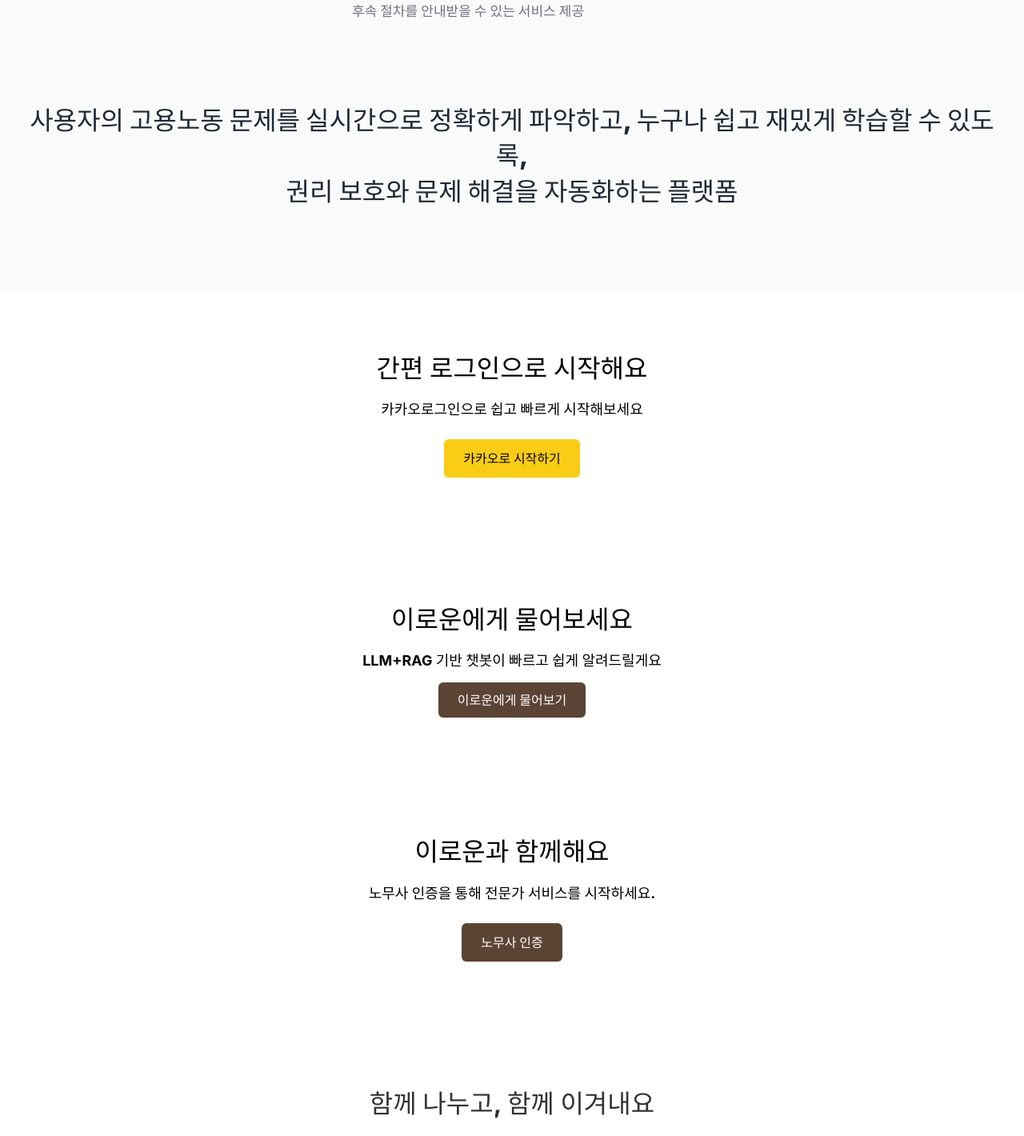
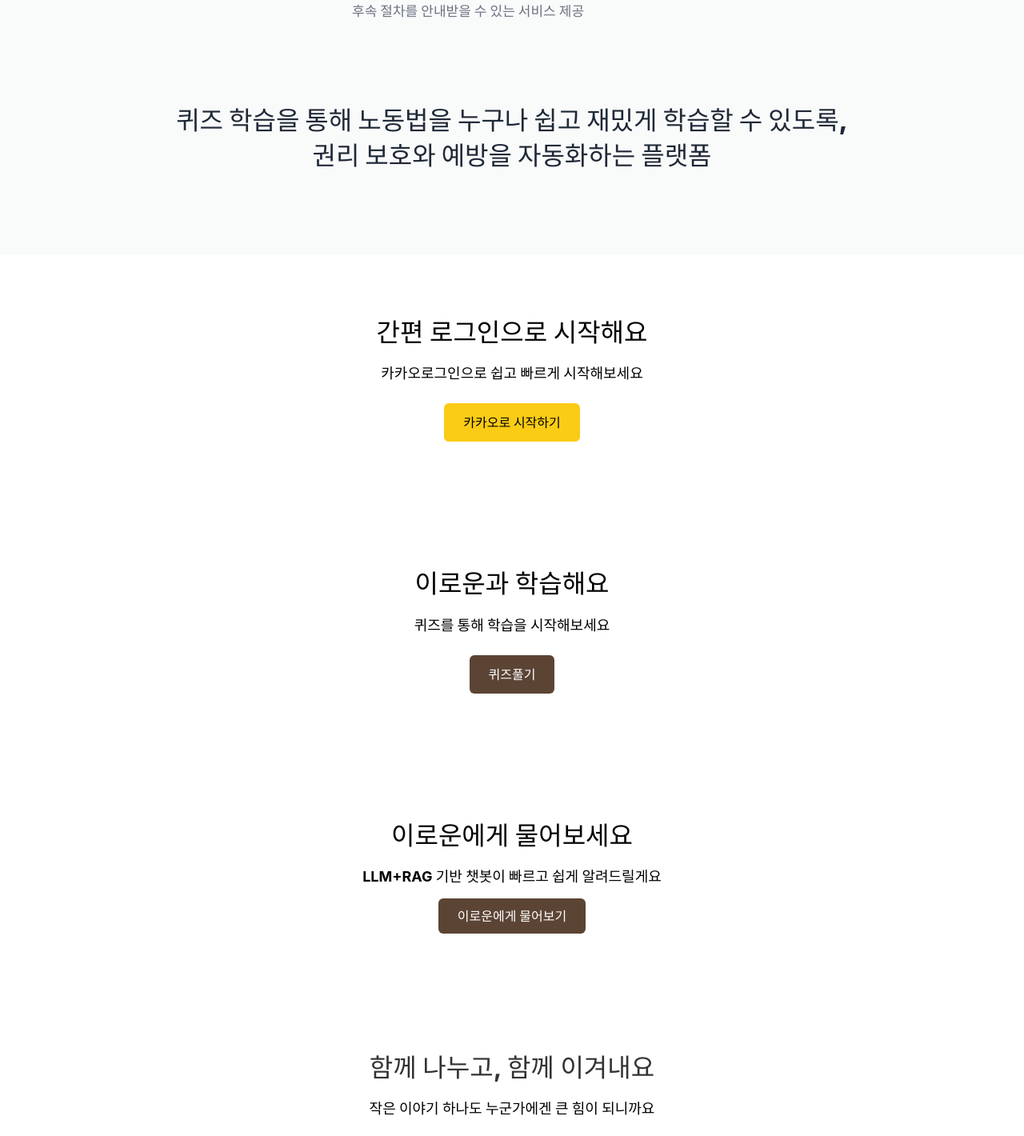
Before and after one commit to team-finale/LawBot-fe, a React (Vite) app: page / in a window 1280 px wide. Shown: the part 1740-3160 px from the top of the page at 80% size. Built offline with nearby package versions, Linux system fonts and the light colour scheme; a web font is replaced by a local one.

Commit message:
수정본

```diff
--- a/src/App.tsx
+++ b/src/App.tsx
@@ -23,8 +23,8 @@ function Home() {
         <Hero />
         <Features />
         <Kakao />
+        <Lawyer />
         <Gradio />
-        <Lawyer />
         <Community />
       </main>
       <Footer />
--- a/src/components/Features.tsx
+++ b/src/components/Features.tsx
@@ -71,9 +71,9 @@ export default function Features() {
       >
 
           <h2 className="alt-title">
-            사용자의 고용노동 문제를 실시간으로 정확하게 파악하고, 누구나 쉽고 재밌게 학습할 수 있도록,
+            퀴즈 학습을 통해 노동법을 누구나 쉽고 재밌게 학습할 수 있도록,
             <br />
-            권리 보호와 문제 해결을 자동화하는 플랫폼
+            권리 보호와 예방을 자동화하는 플랫폼
           </h2>
 
       </motion.div>
--- a/src/components/Footer.tsx
+++ b/src/components/Footer.tsx
@@ -1,7 +1,7 @@
 export default function Footer() {
   return (
     <footer className="footer">
-      <p className="footer-text">© 2025 Finale | 이로운：취약 노동자를 위한 AI 고용노동 법률 통합 상담 플랫폼</p>
+      <p className="footer-text">© 2025 Finale | 이로운：취약 노동자를 위한 AI 고용노동 퀴즈 학습 플랫폼</p>
 
       <div className="footer-links">
         <a href="#" className="hover:underline">이용약관</a>
--- a/src/components/Lawyers.tsx
+++ b/src/components/Lawyers.tsx
@@ -7,10 +7,10 @@ const Lawyer = () => {
 
   return (
     <section id="lawyers" className="lawyers-section">
-      <h1 className="lawyers-title">이로운과 함께해요</h1>
-      <p className="lawyers-subtitle">노무사 인증을 통해 전문가 서비스를 시작하세요.</p>
-      <button onClick={() => navigate("/lawyer-verification")} className="lawyers-button">
-        노무사 인증
+      <h1 className="lawyers-title">이로운과 학습해요</h1>
+      <p className="lawyers-subtitle">퀴즈를 통해 학습을 시작해보세요</p>
+      <button onClick={() => navigate("/quiz/info")} className="lawyers-button">
+        퀴즈풀기
       </button>
     </section>
   );
```
